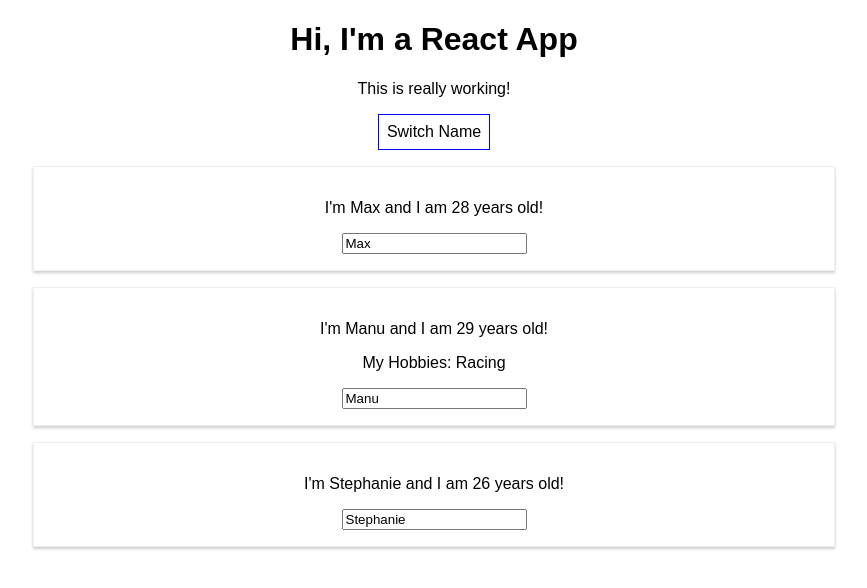
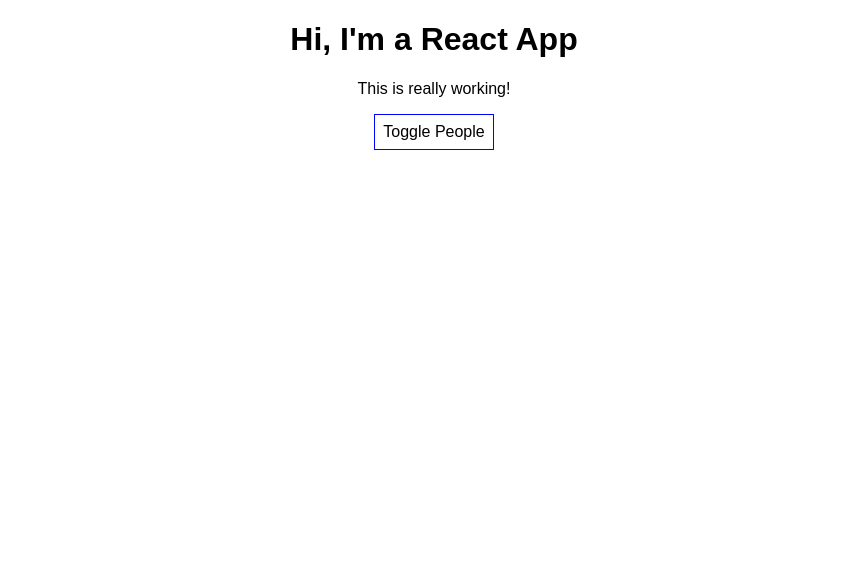
Before and after one commit to cbaermann/React, a React (Create React App) app in the folder firstproj/: page / in a window 1280 px wide. Shown: the top 588 px of the page, without its empty margins (206-1073 px from the left). Built offline with nearby package versions, Linux system fonts and the light colour scheme.

Commit message:
initial commit

```diff
--- a/firstproj/src/App.js
+++ b/firstproj/src/App.js
@@ -5,33 +5,41 @@
 class App extends Component {
   state = {
     persons: [
-      { name: 'Max', age: 28 },
-      { name: 'Manu', age: 29 },
-      { name: 'Stephanie', age: 26 }
+      { id: 'asdf4323', name: 'Max', age: 28 },
+      { id: 'asdf524', name: 'Manu', age: 29 },
+      { id: 'hjsdg8675', name: 'Stephanie', age: 26 }
     ],
-    otherState: 'some other value'
+    otherState: 'some other value',
+    showPersons: false
   }
 
-  switchNameHandler = (newName) => {
-    // console.log('Was clicked!');
-    // DON'T DO THIS: this.state.persons[0].name = 'Maximilian';
-    this.setState( {
-      persons: [
-        { name: newName, age: 28 },
-        { name: 'Manu', age: 29 },
-        { name: 'Stephanie', age: 27 }
-      ]
-    } )
+  deletePersonhandler =(personIndex) => {
+    const persons =[...this.state.persons];
+    persons.splice(personIndex, 1);
+    this.setState({persons: persons});
   }
 
-  nameChangedHandler = (event) => {
-    this.setState( {
-      persons: [
-        { name: 'Max', age: 28 },
-        { name: event.target.value, age: 29 },
-        { name: 'Stephanie', age: 26 }
-      ]
-    } )
+  nameChangedHandler = (event, id) => {
+    const personIndex = this.state.persons.findIndex(p => {
+      return p.id === id;
+    });
+
+    const person = {
+      ...this.state.persons[personIndex]
+    };
+
+    person.name = event.target.value;
+
+    const persons = [...this.state.persons];
+    persons[personIndex] = person;
+
+
+    this.setState( {persons: persons} );
+  }
+
+  togglePersonsHandler = () => {
+    const doesShow = this.state.showPersons;
+    this.setState({showPersons: !doesShow});
   }
 
   render () {
@@ -42,24 +50,31 @@
       padding: '8px',
       cursor: 'pointer'
     };
+
+    let persons = null;
+
+    if(this.state.showPersons ){
+      persons = (
+        <div >
+          {this.state.persons.map((person, index) => {
+            return <Person
+            click={() => this.deletePersonhandler(index)}
+            name={person.name}
+            age={person.age}
+            key={person.id}
+            changed={(event) => this.nameChangedHandler(event, person.id)}/>
+          })}
+        </div>
+      );
+    }
     return (
       <div className="App">
         <h1>Hi, I'm a React App</h1>
         <p>This is really working!</p>
         <button
         style={style}
-        onClick={() => this.switchNameHandler('Maximilian!!')}>Switch Name</button>
-        <Person
-          name={this.state.persons[0].name}
-          age={this.state.persons[0].age} />
-        <Person
-          name={this.state.persons[1].name}
-          age={this.state.persons[1].age}
-          click={this.switchNameHandler.bind(this, 'Max!')}
-          changed={this.nameChangedHandler} >My Hobbies: Racing</Person>
-        <Person
-          name={this.state.persons[2].name}
-          age={this.state.persons[2].age} />
+        onClick={this.togglePersonsHandler}>Toggle People</button>
+        {persons}
       </div>
     );
     // return React.createElement('div', {className: 'App'}, React.createElement('h1', null, 'Does this work now?'));
```
